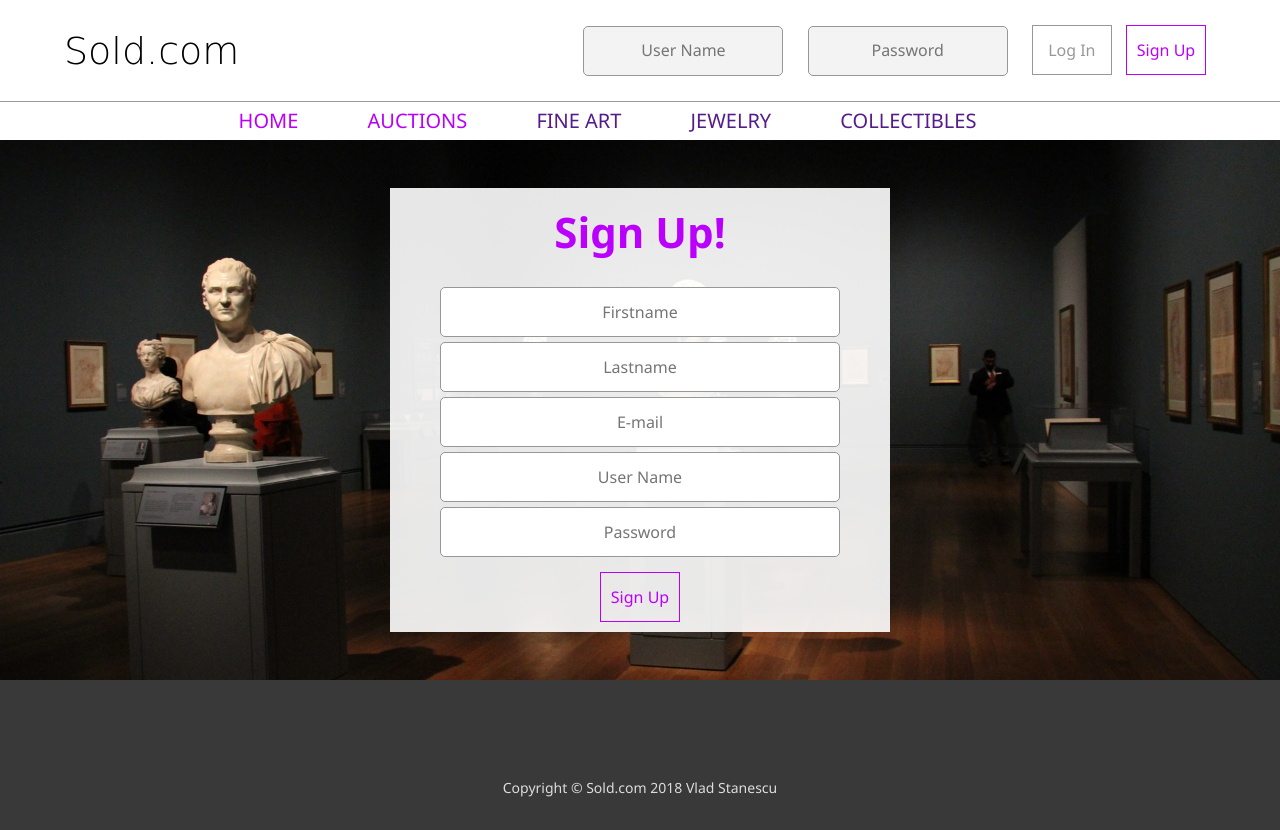
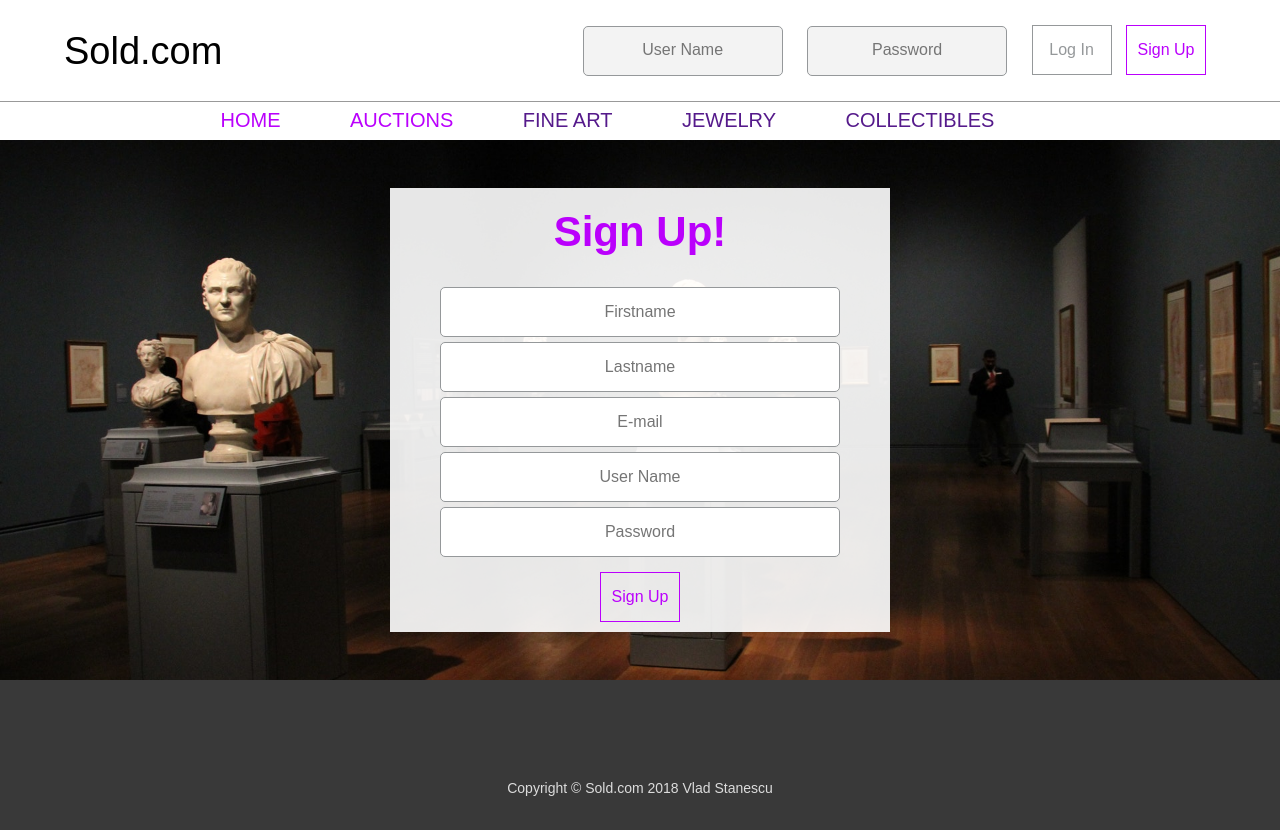
Before and after one commit to vladstanescu94/Online-Auction-Website, a PHP site: page /signup.php in a window 1280 px wide. Run offline with PHP 8.4, Linux system fonts and the light colour scheme.

Commit message:
changed fonts

```diff
--- a/css/style.css
+++ b/css/style.css
@@ -9,7 +9,7 @@ body {
 }
 
 body {
-    font-family: 'Segoe UI', Tahoma, Geneva, Verdana, sans-serif;
+    font-family: Arial, Tahoma, Geneva, Verdana, sans-serif;
     font-size: 16px;
 }
 
@@ -108,7 +108,7 @@ h1 {
 
 .header__branding {
     float: left;
-    font-family: "Brush Script MT", cursive, Arial, Helvetica, sans-serif;
+    font-family:  Arial, Helvetica, sans-serif;
     font-size: 38px;
     padding: 30px 0 20px 0;
     font-weight: 200;
```
